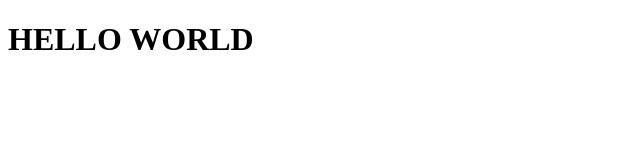
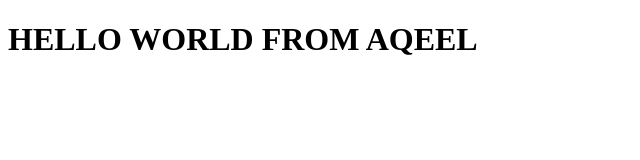
Before and after one commit to AqeelAhmed208/bcclass1, a plain HTML site: page index.html in a window 1280 px wide. Shown: the whole page, without its empty margins (0-640 px from the left). Drawn offline with Linux system fonts and the light colour scheme.

Commit message:
Update index.html

```diff
--- a/index.html
+++ b/index.html
@@ -6,6 +6,6 @@
     <title>Document</title>
 </head>
 <body>
-    <h1>HELLO WORLD</h1>
+    <h1>HELLO WORLD FROM AQEEL</h1>
 </body>
 </html>
```
